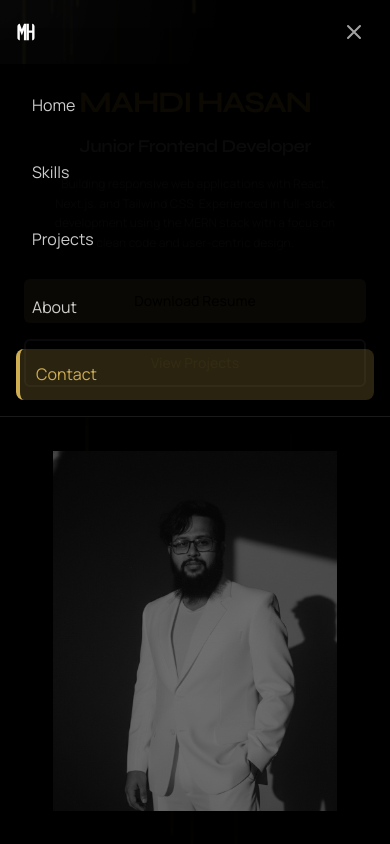
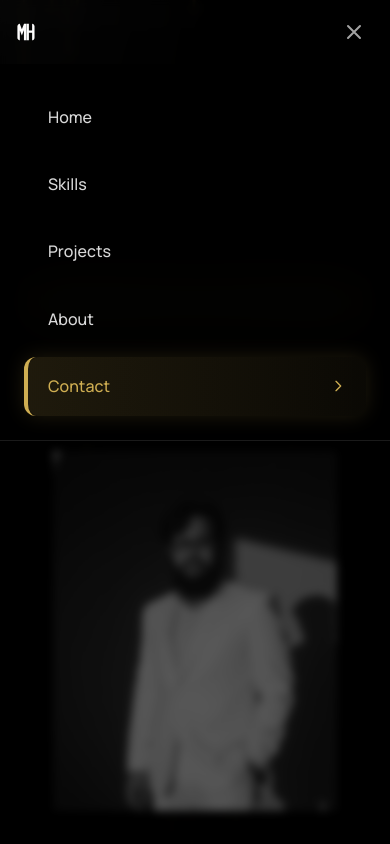
Before and after one commit to mahdi9162/Mahdi-Hasan-Portfolio, a Next.js app: page / in a window 390 px wide. Both pictures are taken after a click on the button 354 px from the left and 32 px from the top of the page. Shown: the top 844 px of the page. Built offline with nearby package versions, Linux system fonts and the light colour scheme.

Commit message:
fix hamburger bugs

```diff
--- a/src/components/Navbar.tsx
+++ b/src/components/Navbar.tsx
@@ -9,6 +9,72 @@ const Navbar = ({ entryRevealReady = true }: { entryRevealReady?: boolean }) =>
   const [scrolled, setScrolled] = useState(false)
   const [activeSection, setActiveSection] = useState('home') // Default to home instead of projects
   const [mobileMenuOpen, setMobileMenuOpen] = useState(false)
+
+  // Enhanced scroll lock effect for mobile menu - preserves overflow-x behavior
+  useEffect(() => {
+    if (mobileMenuOpen) {
+      // Store original overflow values for both body and html
+      const originalBodyOverflow = document.body.style.overflow
+      const originalBodyOverflowX = document.body.style.overflowX
+      const originalHtmlOverflow = document.documentElement.style.overflow
+      const originalHtmlOverflowX = document.documentElement.style.overflowX
+
+      // Disable vertical scroll but preserve horizontal overflow protection
+      document.body.style.overflow = 'hidden'
+      document.body.style.overflowX = 'hidden' // Ensure horizontal is locked
+      document.documentElement.style.overflow = 'hidden'
+      document.documentElement.style.overflowX = 'hidden' // Critical for layout stability
+
+      return () => {
+        // Restore original overflow values, but ensure overflow-x stays protected
+        document.body.style.overflow = originalBodyOverflow || ''
+        document.body.style.overflowX = originalBodyOverflowX || 'hidden' // Keep horizontal locked
+        document.documentElement.style.overflow = originalHtmlOverflow || ''
+        document.documentElement.style.overflowX = originalHtmlOverflowX || 'hidden' // Keep horizontal locked
+      }
+    }
+  }, [mobileMenuOpen])
+
+  // Global overflow-x protection for mobile layout stability
+  useEffect(() => {
+    // Ensure overflow-x is always hidden on mobile to prevent layout shifts
+    const ensureOverflowXHidden = () => {
+      if (window.innerWidth < 768) { // Mobile only
+        if (!document.body.style.overflowX || document.body.style.overflowX === 'unset') {
+          document.body.style.overflowX = 'hidden'
+        }
+        if (!document.documentElement.style.overflowX || document.documentElement.style.overflowX === 'unset') {
+          document.documentElement.style.overflowX = 'hidden'
+        }
+      }
+    }
+
+    // Set initial protection
+    ensureOverflowXHidden()
+
+    // Re-apply on resize (mobile/desktop transitions)
+    window.addEventListener('resize', ensureOverflowXHidden, { passive: true })
+
+    return () => {
+      window.removeEventListener('resize', ensureOverflowXHidden)
+    }
+  }, [])
+
+  // Auto-close menu on scroll (UX improvement)
+  useEffect(() => {
+    if (!mobileMenuOpen) return
+
+    const handleScroll = () => {
+      setMobileMenuOpen(false)
+    }
+
+    // Add scroll listener when menu is open
+    window.addEventListener('scroll', handleScroll, { passive: true })
+
+    return () => {
+      window.removeEventListener('scroll', handleScroll)
+    }
+  }, [mobileMenuOpen])
 
   useEffect(() => {
     const handleScroll = () => {
@@ -148,6 +214,43 @@ const Navbar = ({ entryRevealReady = true }: { entryRevealReady?: boolean }) =>
     }
   }
 
+  // Mobile menu animation variants
+  const mobileMenuVariants: Variants = {
+    hidden: {
+      opacity: 0,
+      y: -20,
+      transition: {
+        duration: 0.3,
+        ease: EASE_OUT
+      }
+    },
+    show: {
+      opacity: 1,
+      y: 0,
+      transition: {
+        duration: 0.4,
+        ease: EASE_OUT,
+        staggerChildren: 0.08,
+        delayChildren: 0.1
+      }
+    }
+  }
+
+  const mobileMenuItemVariants: Variants = {
+    hidden: {
+      opacity: 0,
+      x: -20
+    },
+    show: {
+      opacity: 1,
+      x: 0,
+      transition: {
+        duration: 0.3,
+        ease: EASE_OUT
+      }
+    }
+  }
+
   return (
     <>
       <motion.header
@@ -238,27 +341,33 @@ const Navbar = ({ entryRevealReady = true }: { entryRevealReady?: boolean }) =>
 
       {/* Mobile Menu Overlay */}
       {mobileMenuOpen && (
-        <div
-          className="fixed inset-0 z-[80] bg-black/50 md:backdrop-blur-sm md:hidden"
+        <motion.div
+          className="fixed inset-0 z-[80] bg-black/60 backdrop-blur-sm md:hidden"
+          initial={{ opacity: 0 }}
+          animate={{ opacity: 1 }}
+          exit={{ opacity: 0 }}
+          transition={{ duration: 0.3 }}
           onClick={() => setMobileMenuOpen(false)}
           style={{ width: '100vw', maxWidth: '100%', overflowX: 'hidden' }}
         />
       )}
 
-      {/* Mobile Menu */}
+      {/* Mobile Menu - Modern Redesign */}
       <motion.div
-        className={`fixed top-16 left-0 right-0 z-[85] md:hidden transition-all duration-300 ease-out ${
-          mobileMenuOpen
-            ? 'opacity-100 translate-y-0'
-            : 'opacity-0 -translate-y-4 pointer-events-none'
-        }`}
+        className="fixed top-16 left-0 right-0 z-[85] md:hidden"
+        variants={mobileMenuVariants}
+        initial="hidden"
+        animate={mobileMenuOpen ? "show" : "hidden"}
         style={{ maxWidth: '100vw', overflowX: 'hidden' }}
       >
-        <div className="bg-black/90 md:backdrop-blur-lg border-b border-white/10 shadow-lg max-w-full overflow-hidden">
-          <nav className="px-4 py-4 max-w-7xl mx-auto">
-            <ul className="space-y-4">
+        <div className="bg-black/95 backdrop-blur-xl border-b border-white/10 shadow-[0_8px_32px_rgba(0,0,0,0.4)] max-w-full overflow-hidden">
+          <motion.nav
+            className="px-6 py-6 max-w-7xl mx-auto"
+            variants={mobileMenuVariants}
+          >
+            <motion.ul className="space-y-2" variants={mobileMenuVariants}>
               {navItems.map((item) => (
-                <li key={item.id}>
+                <motion.li key={item.id} variants={mobileMenuItemVariants}>
                   <button
                     type="button"
                     onClick={(e) => {
@@ -266,24 +375,51 @@ const Navbar = ({ entryRevealReady = true }: { entryRevealReady?: boolean }) =>
                       e.stopPropagation()
                       handleNavClick(item.id)
                     }}
-                    className={`block w-full text-left py-3 px-4 rounded-lg transition-all duration-300 touch-manipulation ${
+                    className={`block w-full text-left py-4 px-5 rounded-xl transition-all duration-300 touch-manipulation relative overflow-hidden ${
                       activeSection === item.id
-                        ? 'bg-brand-gold/20 text-brand-gold border-l-4 border-brand-gold'
-                        : 'text-white/80 hover:text-brand-gold hover:bg-white/5 active:bg-white/10'
+                        ? 'bg-gradient-to-r from-brand-gold/10 to-brand-gold/5 text-brand-gold border-l-4 border-brand-gold shadow-[0_0_20px_rgba(207,174,82,0.15)]'
+                        : 'text-white/85 hover:text-white hover:bg-white/5 active:bg-white/8 border-l-4 border-transparent'
                     }`}
                     data-lens="on"
                     style={{
-                      minHeight: '48px', // Ensure touch target is large enough
+                      minHeight: '56px', // Larger touch target
                       display: 'flex',
-                      alignItems: 'center'
+                      alignItems: 'center',
+                      fontSize: '16px',
+                      fontWeight: '500'
                     }}
                   >
-                    {item.label}
+                    {/* Active item glow effect */}
+                    {activeSection === item.id && (
+                      <motion.div
+                        className="absolute inset-0 bg-gradient-to-r from-brand-gold/5 to-transparent rounded-xl"
+                        initial={{ opacity: 0, scale: 0.95 }}
+                        animate={{ opacity: 1, scale: 1 }}
+                        transition={{ duration: 0.3 }}
+                      />
+                    )}
+
+                    <span className="relative z-10">{item.label}</span>
+
+                    {/* Active indicator arrow */}
+                    {activeSection === item.id && (
+                      <motion.svg
+                        className="w-4 h-4 ml-auto text-brand-gold relative z-10"
+                        initial={{ opacity: 0, x: -10 }}
+                        animate={{ opacity: 1, x: 0 }}
+                        transition={{ duration: 0.3, delay: 0.1 }}
+                        fill="none"
+                        viewBox="0 0 24 24"
+                        stroke="currentColor"
+                      >
+                        <path strokeLinecap="round" strokeLinejoin="round" strokeWidth={2} d="M9 5l7 7-7 7" />
+                      </motion.svg>
+                    )}
                   </button>
-                </li>
+                </motion.li>
               ))}
-            </ul>
-          </nav>
+            </motion.ul>
+          </motion.nav>
         </div>
       </motion.div>
     </>
--- a/src/components/SkillsSection.tsx
+++ b/src/components/SkillsSection.tsx
@@ -780,9 +780,9 @@ const StackedSkillCard = ({
             </span>
           </div>
 
-          {/* Full-width skill rows - Improved readability */}
+          {/* Full-width skill rows - Mobile overflow fix with scrollbar spacing */}
           <motion.div
-            className="flex-1 space-y-2 overflow-y-auto skills-scroll"
+            className="flex-1 space-y-2 overflow-y-auto overflow-x-hidden skills-scroll pr-2 md:pr-0"
             variants={listContainer}
             initial={false}
             animate={isActive ? "show" : "hidden"}
@@ -795,7 +795,7 @@ const StackedSkillCard = ({
                   duration: 0.22,
                   ease: EASE_OUT_QUART
                 }}
-                className="w-full px-4 py-2.5 flex items-center space-x-3 rounded-full border transition-all duration-[500ms] hover:border-white/[0.28] hover:bg-white/[0.09] cursor-default"
+                className="w-full max-w-full px-3 md:px-4 py-2.5 flex items-center space-x-3 rounded-full border transition-all duration-[500ms] hover:border-white/[0.28] hover:bg-white/[0.09] cursor-default overflow-hidden"
                 style={{
                   backgroundColor: 'rgba(255, 255, 255, 0.04)',
                   borderColor: 'rgba(255, 255, 255, 0.16)'
@@ -803,10 +803,10 @@ const StackedSkillCard = ({
                 data-lens="on"
               >
                 {/* Tiny dot indicator */}
-                <div className="w-1.5 h-1.5 rounded-full bg-brand-gold/70" />
+                <div className="w-1.5 h-1.5 rounded-full bg-brand-gold/70 flex-shrink-0" />
 
-                {/* Skill text - Crisp and readable */}
-                <span className="text-sm font-medium flex-1 text-white/92">
+                {/* Skill text - Mobile-optimized with text truncation */}
+                <span className="text-sm font-medium flex-1 text-white/92 truncate min-w-0">
                   {skill}
                 </span>
               </motion.div>
--- a/src/components/WorkSummaryModal.tsx
+++ b/src/components/WorkSummaryModal.tsx
@@ -33,31 +33,43 @@ const WorkSummaryModal = ({ active, onClose }: WorkSummaryModalProps) => {
     return () => document.removeEventListener('keydown', handleEscape)
   }, [onClose])
 
-  // Prevent body scroll when modal is open
+  // Prevent body scroll when modal is open - Enhanced for mobile/tablet
   useEffect(() => {
+    // Store original overflow value
+    const originalOverflow = document.body.style.overflow
+
+    // Disable scroll
     document.body.style.overflow = 'hidden'
+
+    // Also prevent scroll on document element for better mobile support
+    document.documentElement.style.overflow = 'hidden'
+
     return () => {
-      document.body.style.overflow = 'unset'
+      // Restore original overflow
+      document.body.style.overflow = originalOverflow
+      document.documentElement.style.overflow = 'unset'
     }
   }, [])
 
   return (
-    <div className="fixed inset-0 bg-black/80 md:backdrop-blur-sm z-50 flex items-center justify-center p-4">
-      <div className="bg-white/[0.08] border border-white/[0.16] rounded-2xl shadow-[0_20px_60px_rgba(0,0,0,0.5)] md:backdrop-blur-md max-w-2xl w-full max-h-[80vh] overflow-y-auto desktop-hide-scrollbar">
-        <div className="p-6 md:p-8">
-          <div className="flex items-center justify-between mb-6">
+    <div className="fixed inset-0 bg-[#0a0a0a] md:bg-black/80 backdrop-blur-md md:backdrop-blur-sm z-50 flex items-center justify-center p-4">
+      <div className="bg-white/[0.08] border border-white/[0.16] rounded-2xl shadow-[0_20px_60px_rgba(0,0,0,0.5)] md:backdrop-blur-md max-w-2xl w-full max-h-[80vh] overflow-y-auto desktop-hide-scrollbar relative">
+        {/* Close Button - Positioned absolutely in top-right corner */}
+        <button
+          onClick={onClose}
+          className="absolute top-4 right-4 w-10 h-10 flex-shrink-0 rounded-full bg-white/10 hover:bg-white/20 backdrop-blur-sm transition-colors duration-300 flex items-center justify-center z-[60]"
+          aria-label="Close modal"
+        >
+          <svg className="w-4 h-4 text-white/70" fill="none" viewBox="0 0 24 24" stroke="currentColor">
+            <path strokeLinecap="round" strokeLinejoin="round" strokeWidth={2} d="M6 18L18 6M6 6l12 12" />
+          </svg>
+        </button>
+
+        <div className="p-6 md:p-8 pb-10">
+          <div className="mb-6 pr-12">
             <h3 className="text-2xl font-bold text-white" data-lens="on">
               SwashPeak Work Summary
             </h3>
-            <button
-              onClick={onClose}
-              className="w-8 h-8 rounded-full bg-white/10 hover:bg-white/20 transition-colors duration-300 flex items-center justify-center"
-              aria-label="Close modal"
-            >
-              <svg className="w-4 h-4 text-white/70" fill="none" viewBox="0 0 24 24" stroke="currentColor">
-                <path strokeLinecap="round" strokeLinejoin="round" strokeWidth={2} d="M6 18L18 6M6 6l12 12" />
-              </svg>
-            </button>
           </div>
 
           <div className="space-y-6">
```
Also changed, not shown: 1 other file (tests, documents, lock files or other folders).
